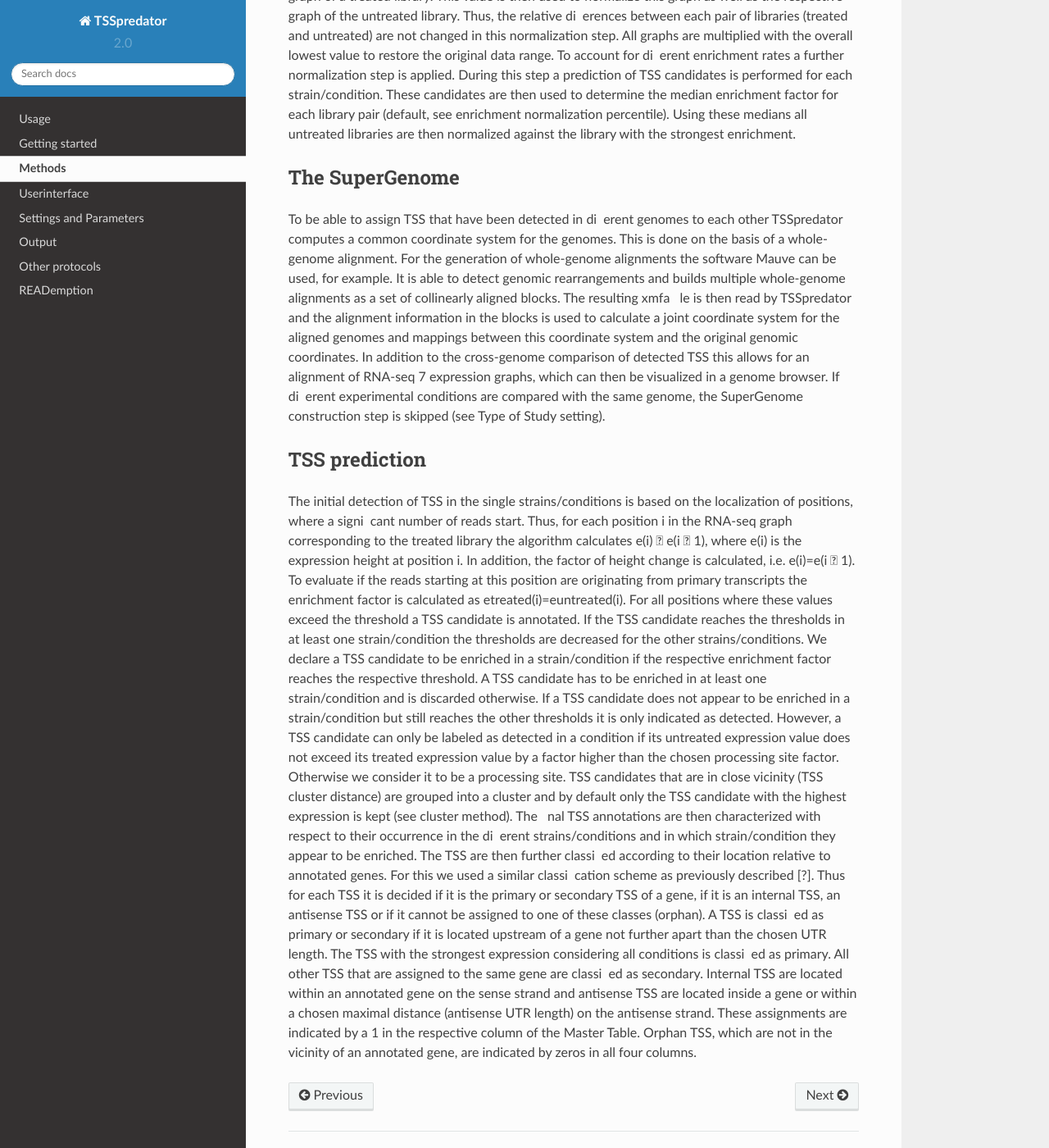
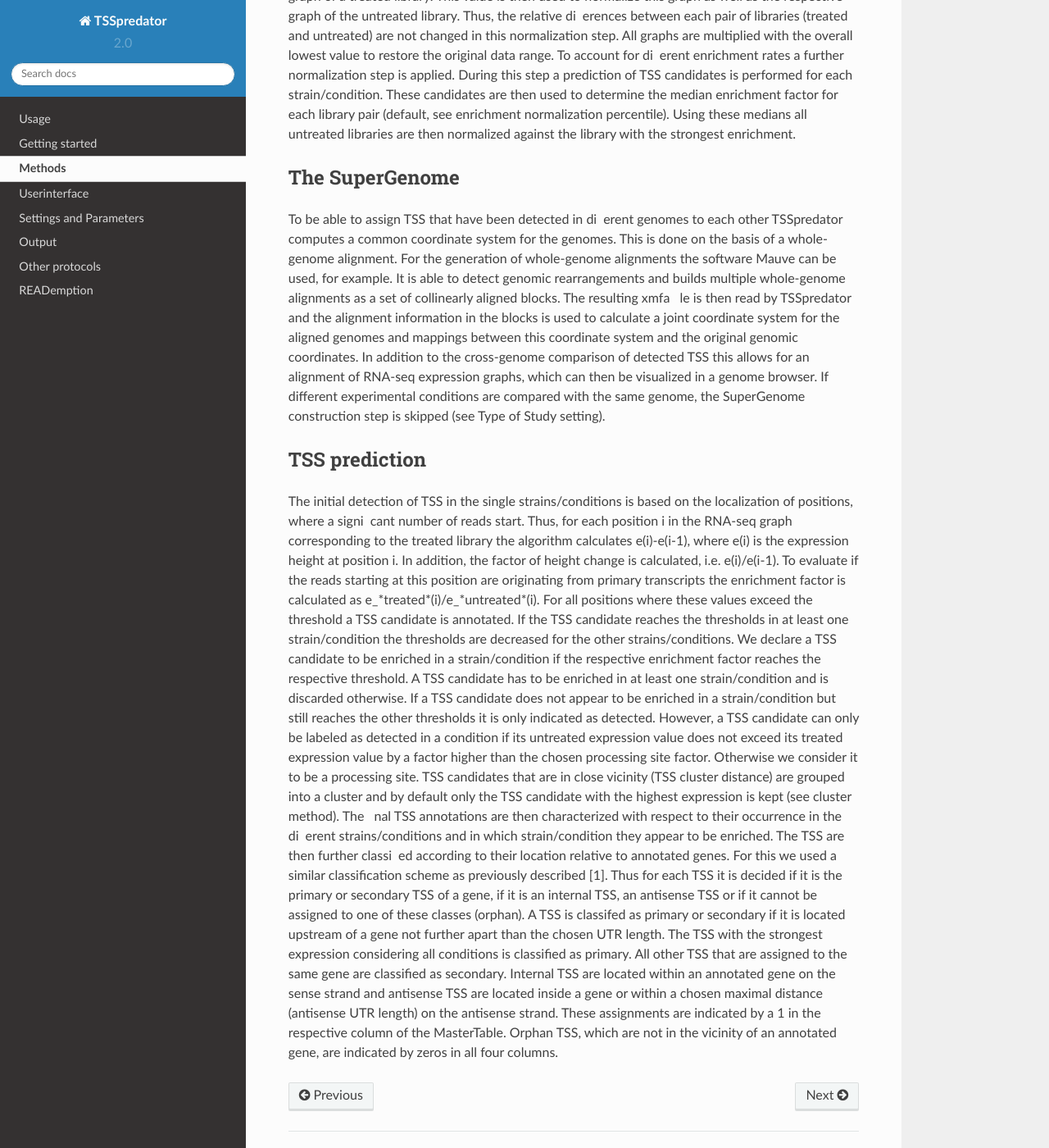
Before and after one commit to Integrative-Transcriptomics/TSSpredator2.0-rtd, a Sphinx documentation site: the page built from docs/source/methods.rst, in a window 1280 px wide and 1400 px high, scrolled down 304 px. Shown: the whole window at 82% size. Built offline with Sphinx 7.4.7 and the Read the Docs theme 2.0.0, drawn with Linux system fonts in a browser that asks for light colours.

Commit message:
update chapter methods

```diff
--- a/docs/source/methods.rst
+++ b/docs/source/methods.rst
@@ -31,8 +31,7 @@ resulting xmfa  le is then read by TSSpredator and the alignment information i
 blocks is used to calculate a joint coordinate system for the aligned genomes and mappings
 between this coordinate system and the original genomic coordinates. In addition
 to the cross-genome comparison of detected TSS this allows for an alignment of RNA-seq
-7
-expression graphs, which can then be visualized in a genome browser. If di erent experimental
+expression graphs, which can then be visualized in a genome browser. If different experimental
 conditions are compared with the same genome, the SuperGenome construction
 step is skipped (see Type of Study setting).
 
@@ -41,11 +40,10 @@ TSS prediction
 
 The initial detection of TSS in the single strains/conditions is based on the localization
 of positions, where a signi cant number of reads start. Thus, for each position i in
-the RNA-seq graph corresponding to the treated library the algorithm calculates e(i) 􀀀
-e(i 􀀀 1), where e(i) is the expression height at position i. In addition, the factor of
-height change is calculated, i.e. e(i)=e(i 􀀀 1). To evaluate if the reads starting at this
+the RNA-seq graph corresponding to the treated library the algorithm calculates e(i)-e(i-1), where e(i) is the expression height at position i. In addition, the factor of
+height change is calculated, i.e. e(i)/e(i-1). To evaluate if the reads starting at this
 position are originating from primary transcripts the enrichment factor is calculated as
-etreated(i)=euntreated(i). For all positions where these values exceed the threshold a TSS
+e_*treated*(i)/e_*untreated*(i). For all positions where these values exceed the threshold a TSS
 candidate is annotated. If the TSS candidate reaches the thresholds in at least one
 strain/condition the thresholds are decreased for the other strains/conditions. We declare
 a TSS candidate to be enriched in a strain/condition if the respective enrichment factor
@@ -60,14 +58,14 @@ cluster and by default only the TSS candidate with the highest expression is kep
 cluster method). The  nal TSS annotations are then characterized with respect to their
 occurrence in the di erent strains/conditions and in which strain/condition they appear
 to be enriched. The TSS are then further classi ed according to their location relative to
-annotated genes. For this we used a similar classi cation scheme as previously described
-[?]. Thus for each TSS it is decided if it is the primary or secondary TSS of a gene, if
+annotated genes. For this we used a similar classification scheme as previously described
+[1]. Thus for each TSS it is decided if it is the primary or secondary TSS of a gene, if
 it is an internal TSS, an antisense TSS or if it cannot be assigned to one of these classes
-(orphan). A TSS is classi ed as primary or secondary if it is located upstream of a gene
+(orphan). A TSS is classifed as primary or secondary if it is located upstream of a gene
 not further apart than the chosen UTR length. The TSS with the strongest expression
-considering all conditions is classi ed as primary. All other TSS that are assigned to
-the same gene are classi ed as secondary. Internal TSS are located within an annotated
+considering all conditions is classified as primary. All other TSS that are assigned to
+the same gene are classified as secondary. Internal TSS are located within an annotated
 gene on the sense strand and antisense TSS are located inside a gene or within a chosen
 maximal distance (antisense UTR length) on the antisense strand. These assignments are
-indicated by a 1 in the respective column of the Master Table. Orphan TSS, which are
+indicated by a 1 in the respective column of the MasterTable. Orphan TSS, which are
 not in the vicinity of an annotated gene, are indicated by zeros in all four columns.
```
